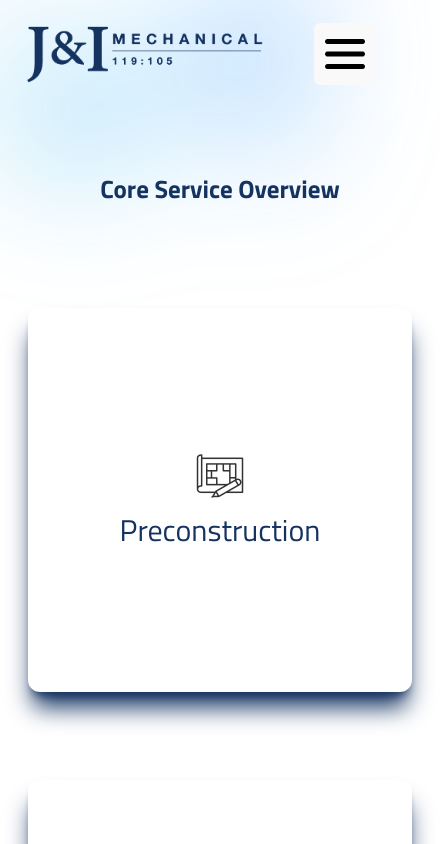
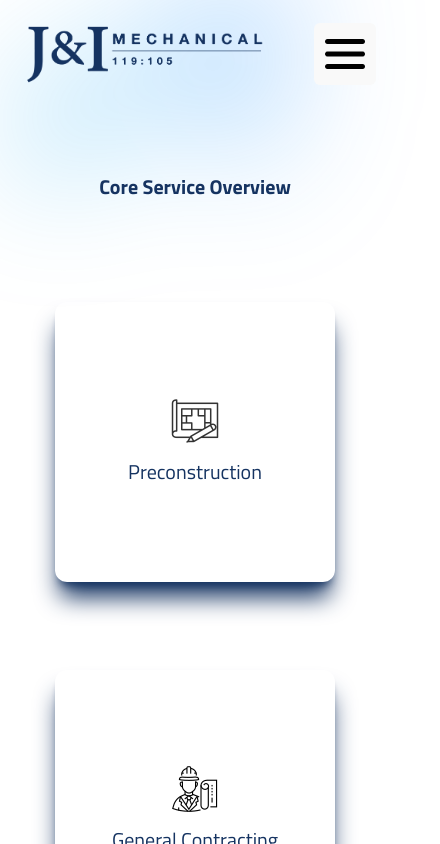
Before and after one commit to rogseo/JandI, a React (Vite) app: page /service in a window 390 px wide. Shown: the top 844 px of the page, 440 px wide, since content can reach past the window. Built offline with nearby package versions, Linux system fonts and the light colour scheme.

Commit message:
make it responsive

```diff
--- a/src/components/FlipCard.jsx
+++ b/src/components/FlipCard.jsx
@@ -51,31 +51,31 @@ const services = [
 function FlipCard() {
     return (
         <section className="py-16 mx-auto px-3 pt-10">
-            <div className="mx-auto flex justify-center object-center  px-4 py-16  sm:py-24 lg:max-w-7xl ">
+            <div className="mx-auto flex justify-center object-center  px- py-16  sm:py-24 lg:max-w-7xl ">
                 <div className="flex justify-center object-center flex-col gap-12 sm:gap-16">
                     <div className=" mx-auto grid gap-12 space-y-10 md:space-y-0 sm:gap-16 lg:grid-cols-2">
                         {services.map((service) => (
                             <div
                                 key={service.name}
-                                className="group  h-96 w-96 [perspective:1000px]"
+                                className="group  h-70 w-70 lg:h-96 lg:w-96 [perspective:1000px]"
                             >
                                 <div className="relative h-full w-full rounded-xl shadow-xl shadow-[#153361] transition-all duration-500 [transform-style:preserve-3d] group-hover:[transform:rotateY(180deg)] group-active:[transform:rotateY(180deg)] ">
                                     {/* Front face with image */}
                                     <div className="absolute  inset-0 h-full w-full rounded-xl [backface-visibility:hidden]">
                                         <div className="flex min-h-full flex-col items-center justify-center">
                                             <img src={service.icon} alt="constructor icons" />
-                                            <p className=" md:my-6 pt-3 text-3xl text-[#153361] text-bold">{service.name}</p>
+                                            <p className=" md:my-6 pt-3 text-[20px] lg:text-3xl text-[#153361] text-bold">{service.name}</p>
 
                                         </div>
 
                                     </div>
                                     {/* Back face with text */}
-                                    <div className="absolute  bg-[#153361] inset-0 h-full w-full rounded-xl  px-12 text-center text-slate-200 [transform:rotateY(180deg)] [backface-visibility:hidden]">
+                                    <div className="absolute  bg-[#153361] inset-0 h-full w-full rounded-xl  px-5 text-center text-slate-200 [transform:rotateY(180deg)] [backface-visibility:hidden]">
                                         <div className="flex    min-h-full flex-col items-center justify-center">
-                                            <h2 className="text-2xl font-bold mb-4">
+                                            <h2 className="text-[20px] lg:text-2xl font-bold mb-4">
                                                 {service.name}
                                             </h2>
-                                            <p className="text-lg text-pretty text-center mb-4 ">
+                                            <p className="text-sm lg:text-lg text-pretty text-center mb-4 ">
                                                 {service.description}
                                             </p>
                                             {/* <a href="tel:555-555-5555" className="inline-flex">
--- a/src/pages/About.jsx
+++ b/src/pages/About.jsx
@@ -25,7 +25,7 @@ function About() {
 
                 <div className="mx-auto max-w-2xl pt-30 lg:pt-50 ">
                     <div className="text-center">
-                        <h1 className="text-[#153361] text-[25px] font-bold tracking-tight text-balance lg:text-5xl">
+                        <h1 className="text-[#153361] text-[20px]  font-bold tracking-tight text-balance lg:text-5xl">
                             Our Unique Advantage
                         </h1>
                     </div>
@@ -69,7 +69,7 @@ function About() {
             <div>
                 <div className="mx-auto max-w-2xl pt-30 ">
                     <div className="text-center">
-                        <h1 className="text-[#153361] text-[25px] font-bold tracking-tight text-balance lg:text-5xl">
+                        <h1 className="text-[#153361] text-[20px] font-bold tracking-tight text-balance lg:text-5xl">
                             Why J&I
                         </h1>
                     </div>
--- a/src/pages/Contact.jsx
+++ b/src/pages/Contact.jsx
@@ -25,7 +25,7 @@ export default function Contact() {
 
 
     return (
-        <div className="isolate bg-white px-6 pt-20 sm:py-10 lg:px-8">
+        <div className="isolate px-6 pt-14 md:px-30 lg:px-50">
             <div
                 aria-hidden="true"
                 className="absolute inset-x-0 -top-40 -z-10 transform-gpu overflow-hidden blur-3xl sm:-top-80"
@@ -38,8 +38,8 @@ export default function Contact() {
                     className="relative left-[calc(50%-11rem)] aspect-1155/678 w-[36.125rem] -translate-x-1/2 rotate-[30deg] bg-linear-to-tr from-cyan-500 to-blue-500 opacity-30 sm:left-[calc(50%-30rem)] sm:w-[72.1875rem]"
                 />
             </div>
-            <div className="mx-auto max-w-2xl text-center sm:pt-48 lg:pt-56 ">
-                <h2 className="text-[#153361] text-3xl font-semibold tracking-tight text-balance sm:text-xl">Contact us</h2>
+            <div className="mx-auto max-w-2xl text-center  pt-30 lg:pt-50 ">
+                <h1 className="text-[#153361] text-[20px] font-bold tracking-tight text-balance lg:text-5xl">Contact us</h1>
             </div>
             <form action="#" method="POST"
             onSubmit={handleSubmit}
--- a/src/pages/Home.jsx
+++ b/src/pages/Home.jsx
@@ -32,10 +32,10 @@ function Home() {
                     <img src={pic} alt="Company Logo" className="w-full h-full object-fill" />
                 </div>
                 <div className="px-3">
-                    <h1 className="text-[25px]  text-[#153361] font-bold text-balance  pt-10 lg:text-5xl">
+                    <h1 className="text-[20px]  text-[#153361] font-bold text-balance  pt-10 lg:text-5xl">
                         We Deliver Preconstruction Services
                     </h1>
-                    <h1 className="text-[25px] text-[#153361] font-bold text-balance lg:text-5xl">
+                    <h1 className="text-[20px] text-[#153361] font-bold text-balance lg:text-5xl">
                         for Realizing Customer Value
                     </h1>
                     <p className="mt-8 text-sm/8 lg:text-lg font-medium text-pretty text-gray-500 ">
--- a/src/pages/Service.jsx
+++ b/src/pages/Service.jsx
@@ -24,7 +24,7 @@ function Service() {
 
                 <div className="mx-auto max-w-2xl pt-30 lg:pt-50">
                     <div className="text-center">
-                        <h1 className="text-[#153361] font-bold text-balance text-[25px] lg:text-5xl ">
+                        <h1 className="text-[#153361] font-bold text-balance text-[20px] lg:text-5xl ">
                             Core Service Overview
                         </h1>
                     </div>
```
Also changed, not shown: 4 other files (tests, documents, lock files or other folders).
